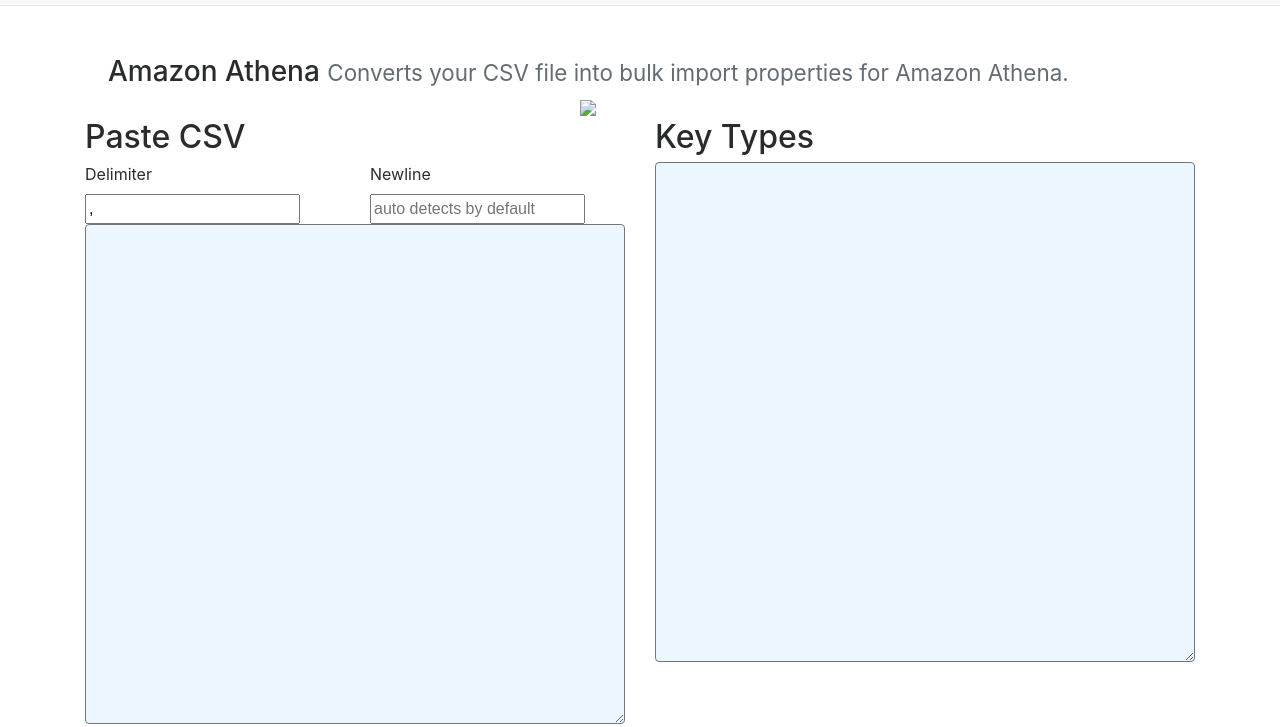
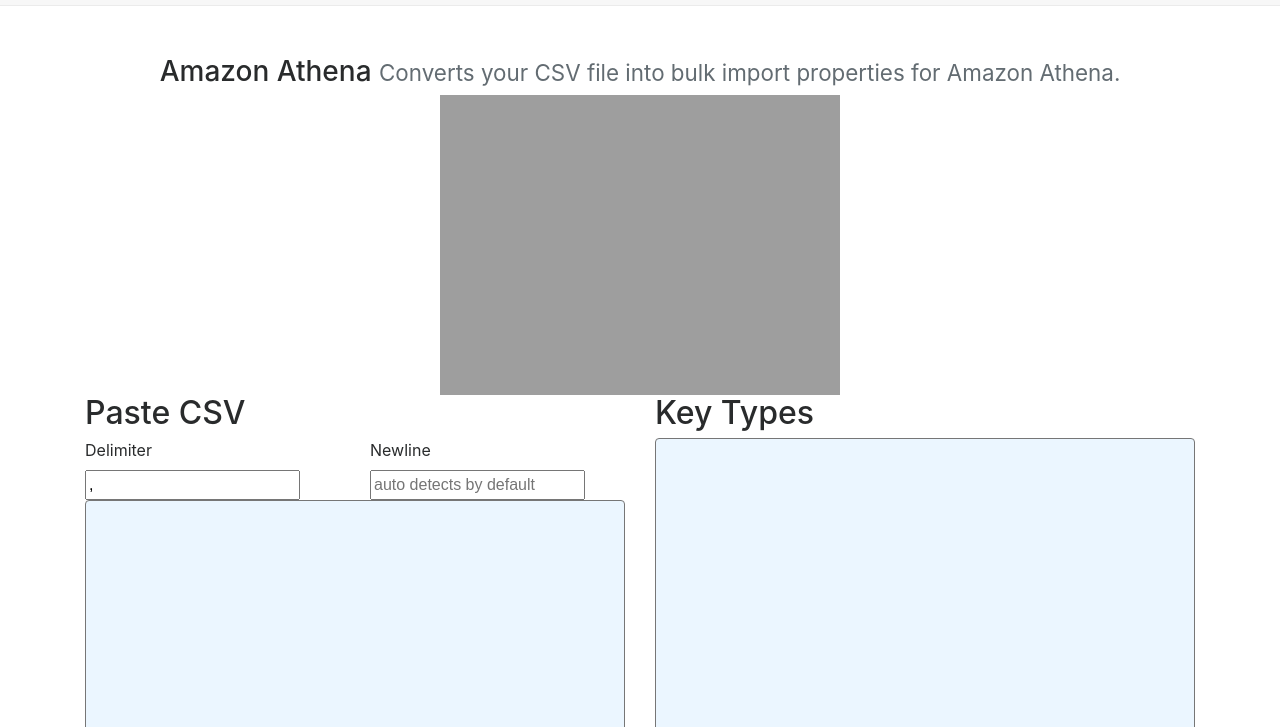
Before and after one commit to mbejda/CSV-to-Athena-Bulk-Import, a plain HTML site: page index.html in a window 1280 px wide. Shown: the part 49-776 px from the top of the page. Drawn offline with nearby package versions, Linux system fonts and the light colour scheme; the site is published under a folder, as on GitHub Pages, so addresses that start at the root find nothing; a script that the page names is missing.

Commit message:
Added readme

```diff
--- a/index.html
+++ b/index.html
@@ -64,7 +64,7 @@
 
         </div>
         <div class="col-8">
-<img class="img-fluid" src="/howto.gif"/>
+<img class="img-fluid" src="howto.gif"/>
         </div>
 </div>
     </div>
```
Also changed, not shown: 1 other file.
